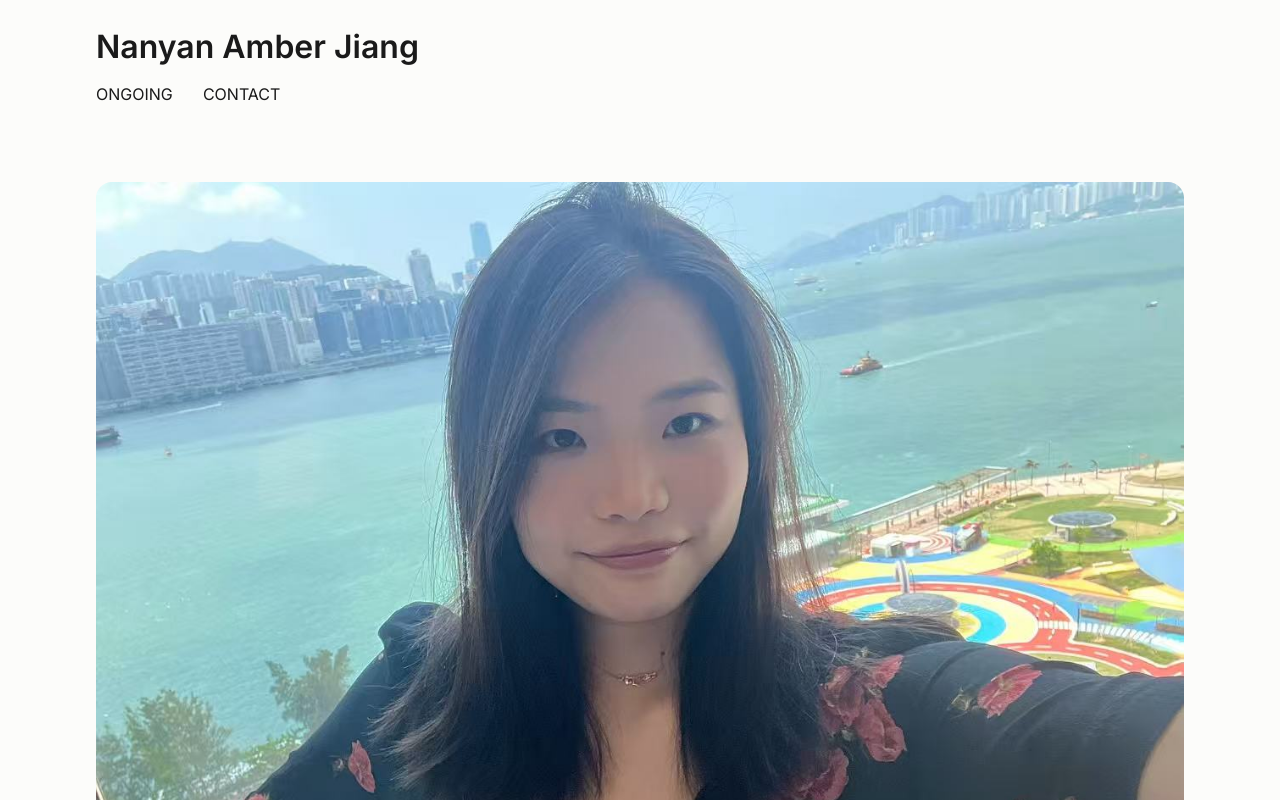
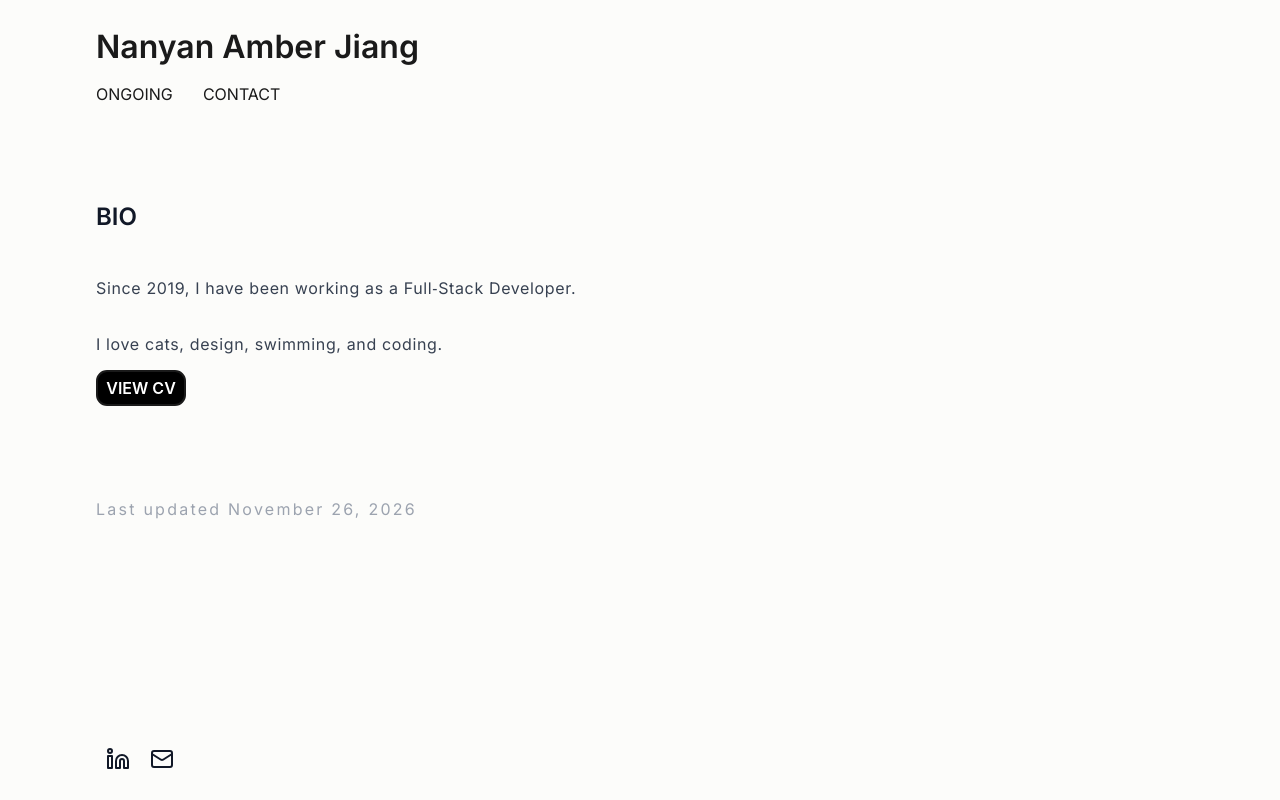
Before and after one commit to AmberJiang/personal-website, a React (Vite) app: page / in a window 1280 px wide. Shown: the top 800 px of the page. Built offline with nearby package versions, Linux system fonts and the light colour scheme; a web font is replaced by a local one.

Commit message:
feat:remove profile photo

```diff
--- a/src/App.jsx
+++ b/src/App.jsx
@@ -25,7 +25,7 @@ function App() {
       <main className="flex-1 bg-white">
         <section className="mx-auto flex min-h-0 max-w-[1386px] flex-col items-stretch gap-[5vw] px-[5vw] py-[6vw] md:flex-row md:items-center md:justify-start md:gap-[5vw] md:px-[6vw] md:py-[8vw] lg:h-[865px] lg:flex-row lg:gap-[64px] lg:py-24 lg:pl-[120px] lg:pr-6">
           {/* Illustration */}
-          <div className="flex w-full justify-center md:w-[48%] md:max-w-[682px] md:shrink-0 lg:w-auto lg:max-w-none">
+          {/* <div className="flex w-full justify-center md:w-[48%] md:max-w-[682px] md:shrink-0 lg:w-auto lg:max-w-none">
             <div className="aspect-[682/459.4] w-full max-w-full overflow-hidden rounded-2xl bg-white lg:h-[459.4px] lg:w-[682px]">
               <img
                 src="/bio.jpg"
@@ -35,7 +35,7 @@ function App() {
                 className="h-full w-full rounded-[16px] object-cover"
               />
             </div>
-          </div>
+          </div> */}
 
           {/* Bio text */}
           <div className="flex w-full min-w-0 flex-col items-start text-left md:w-[48%] md:max-w-[400px] lg:h-[145px] lg:min-w-[400px] lg:w-[400px] lg:shrink-0 lg:pl-10">
```
